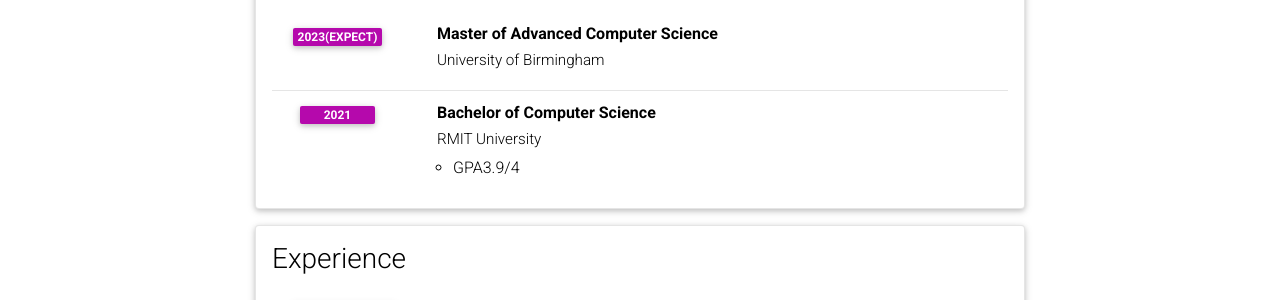
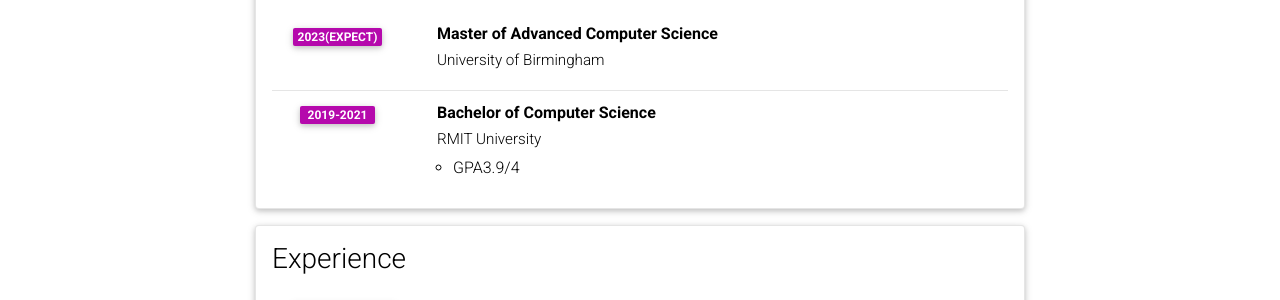
Before and after one commit to AbdielNie/abdielnie.github.io, a Jekyll site: the page built from _pages/cv.md, in a window 1280 px wide and 900 px high. Shown: the part 443-743 px from the top of the window. Built offline with Jekyll 4.4.1, drawn with Linux system fonts in a browser that asks for light colours; comment, search, counter and statistics services are not loaded; a style sheet for code colours, icons or effects is not loaded.

Commit message:
Update cv.yml

```diff
--- a/_data/cv.yml
+++ b/_data/cv.yml
@@ -17,7 +17,7 @@
 
     - title: Bachelor of Computer Science
       institution: RMIT University
-      year: 2021
+      year: 2019-2021
       description:
         - GPA3.9/4
 
```
